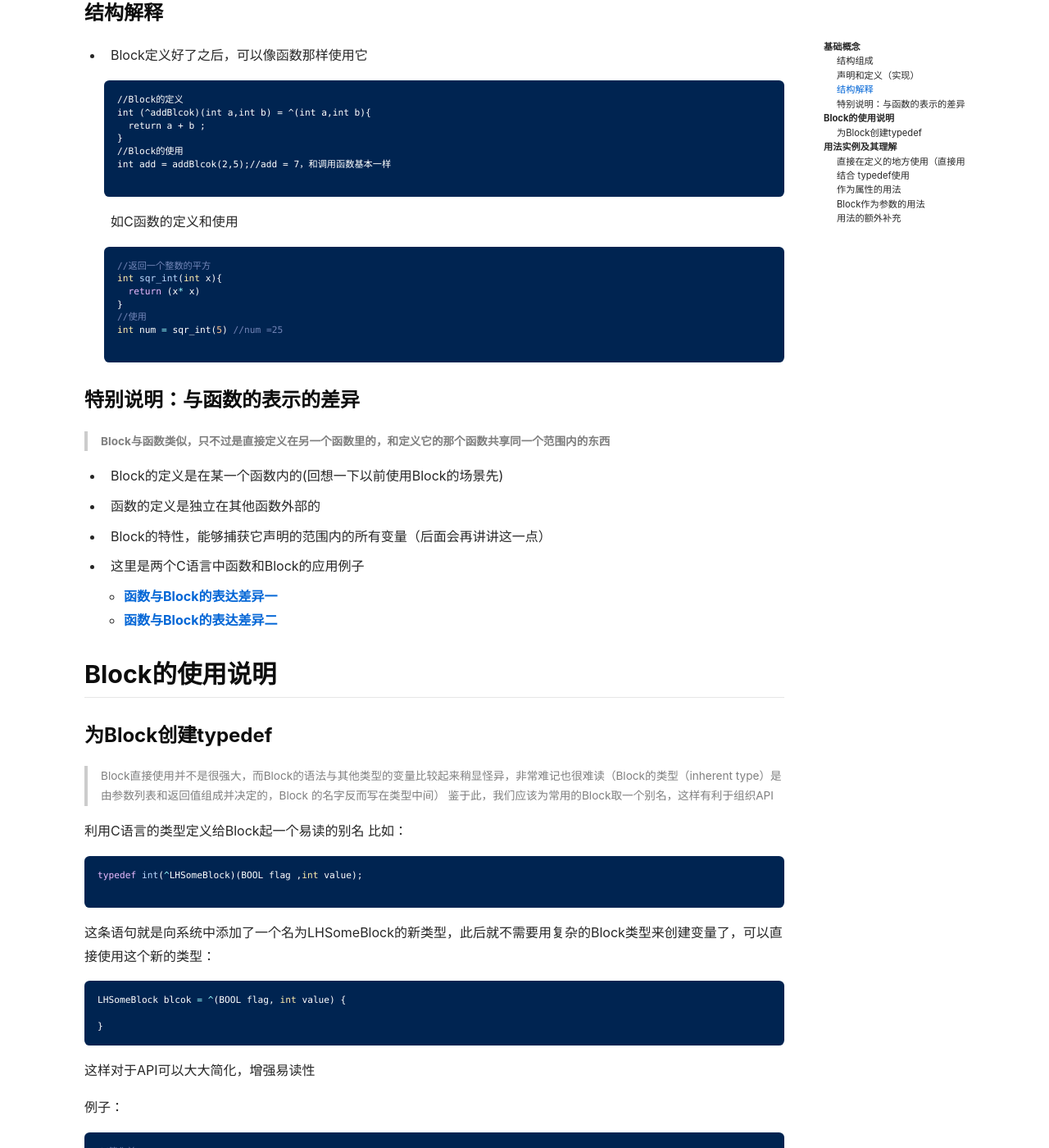
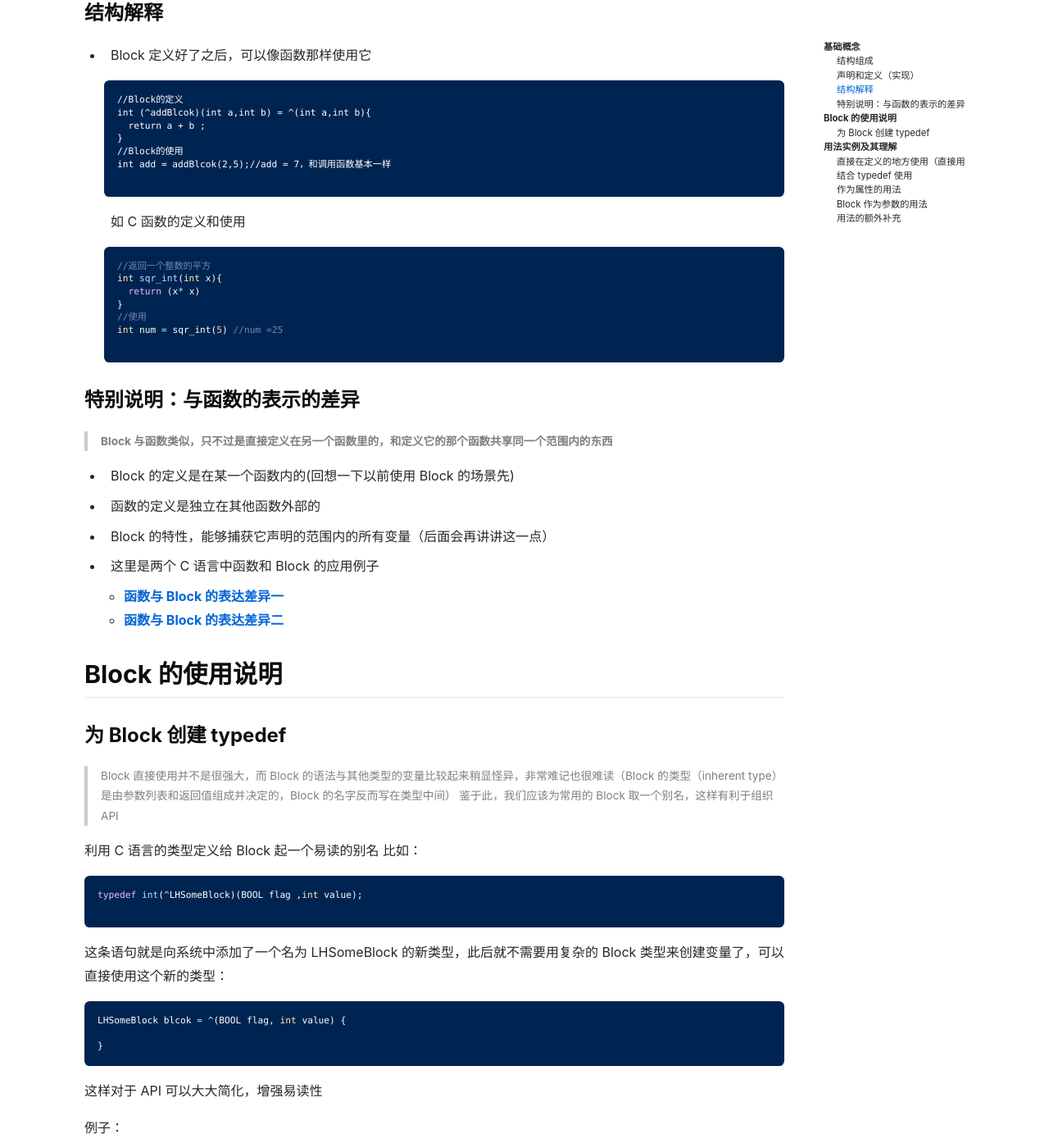
Before and after one commit to lyleLH/lyleLH.github.io, a Jekyll site: the page built from _posts/2017-02-28-How-To-Use-ObjC-Block.md, in a window 1280 px wide and 1400 px high, scrolled down 974 px. Shown: the whole window at 82% size. Built offline with Jekyll 4.4.1, drawn with Linux system fonts in a browser that asks for light colours; nearby versions of some CDN libraries; some of the changed text lies outside the part shown.

````diff
--- a/_posts/2017-02-28-How-To-Use-ObjC-Block.md
+++ b/_posts/2017-02-28-How-To-Use-ObjC-Block.md
@@ -7,8 +7,7 @@
 categories: ["ObjC"]
 ---
 
-
-Block作为语言特性 在Mac OS X 10.4 和iOS4.0之后被加入到GCC编译器中,此特性的支持需要GCC编译器和相关运行期组建,可以在C、C++、Objective-C、和Objective-C++代码中使用
+Block 作为语言特性 在 Mac OS X 10.4 和 iOS4.0 之后被加入到 GCC 编译器中,此特性的支持需要 GCC 编译器和相关运行期组建,可以在 C、C++、Objective-C、和 Objective-C++代码中使用
 
 <!--more-->
 
@@ -20,17 +19,17 @@
 
 `return_type (^block_name)(parameters)`
 
-返回类型+`^`+ `(`Block名称`)`+`(`参数列表`)`
+返回类型+`^`+ `(`Block 名称`)`+`(`参数列表`)`
 
 ### 声明和定义（实现）
 
-声明一个Block
+声明一个 Block
 
 ```c
 int (^addOperationBlock)(int a, int b)
 ```
 
-定义（实现）刚才声明的Block
+定义（实现）刚才声明的 Block
 
 ```c
 ^(int a ,int b){
@@ -40,7 +39,7 @@
 
 ### 结构解释
 
-- Block定义好了之后，可以像函数那样使用它
+- Block 定义好了之后，可以像函数那样使用它
 
   ```
   //Block的定义
@@ -52,7 +51,7 @@
 
   ```
 
-  如C函数的定义和使用
+  如 C 函数的定义和使用
 
   ```c
   //返回一个整数的平方
@@ -66,27 +65,27 @@
 
 ### 特别说明：与函数的表示的差异
 
->**Block与函数类似，只不过是直接定义在另一个函数里的，和定义它的那个函数共享同一个范围内的东西**
+> **Block 与函数类似，只不过是直接定义在另一个函数里的，和定义它的那个函数共享同一个范围内的东西**
 
-- Block的定义是在某一个函数内的(回想一下以前使用Block的场景先)
+- Block 的定义是在某一个函数内的(回想一下以前使用 Block 的场景先)
 
 - 函数的定义是独立在其他函数外部的
 
-- Block的特性，能够捕获它声明的范围内的所有变量（后面会再讲讲这一点）
+- Block 的特性，能够捕获它声明的范围内的所有变量（后面会再讲讲这一点）
 
-- 这里是两个C语言中函数和Block的应用例子
+- 这里是两个 C 语言中函数和 Block 的应用例子
 
-  - [函数与Block的表达差异一](https://github.com/lyleLH/BlockIntro/blob/master/main_v1)
-  - [函数与Block的表达差异二](https://github.com/lyleLH/BlockIntro/blob/master/main_v2)
+  - [函数与 Block 的表达差异一](https://github.com/lyleLH/BlockIntro/blob/master/main_v1)
+  - [函数与 Block 的表达差异二](https://github.com/lyleLH/BlockIntro/blob/master/main_v2)
 
-## Block的使用说明
+## Block 的使用说明
 
-### 为Block创建typedef
+### 为 Block 创建 typedef
 
->Block直接使用并不是很强大，而Block的语法与其他类型的变量比较起来稍显怪异，非常难记也很难读（Block的类型（inherent type）是由参数列表和返回值组成并决定的，Block 的名字反而写在类型中间）
-鉴于此，我们应该为常用的Block取一个别名，这样有利于组织API
+> Block 直接使用并不是很强大，而 Block 的语法与其他类型的变量比较起来稍显怪异，非常难记也很难读（Block 的类型（inherent type）是由参数列表和返回值组成并决定的，Block 的名字反而写在类型中间）
+> 鉴于此，我们应该为常用的 Block 取一个别名，这样有利于组织 API
 
-利用C语言的类型定义给Block起一个易读的别名
+利用 C 语言的类型定义给 Block 起一个易读的别名
 比如：
 
 ```c
@@ -94,7 +93,7 @@
 
 ```
 
-这条语句就是向系统中添加了一个名为LHSomeBlock的新类型，此后就不需要用复杂的Block类型来创建变量了，可以直接使用这个新的类型：
+这条语句就是向系统中添加了一个名为 LHSomeBlock 的新类型，此后就不需要用复杂的 Block 类型来创建变量了，可以直接使用这个新的类型：
 
 ```c
 LHSomeBlock blcok = ^(BOOL flag, int value) {
@@ -102,7 +101,7 @@
 }
 ```
 
-这样对于API可以大大简化，增强易读性
+这样对于 API 可以大大简化，增强易读性
 
 例子：
 
@@ -115,7 +114,7 @@
 
 ```
 
-##  用法实例及其理解
+## 用法实例及其理解
 
 ### 直接在定义的地方使用（直接用）
 
@@ -161,23 +160,23 @@
 }
 ```
 
-对比代码中列出的1、2、3三种方法，Block直接使用的方式显得很弱智 :(
+对比代码中列出的 1、2、3 三种方法，Block 直接使用的方式显得很弱智 :(
 
-###  结合 typedef使用
+### 结合 typedef 使用
 
 > 作为一个新的类型：
 >
-   a.可以直接声明该类型的变量并使用（第一种用法）
-   b.作为某些类的属性
-   c.作为参数出现在某些函数的参数中被调用
->这里继续介绍b和c类用法
+> a.可以直接声明该类型的变量并使用（第一种用法）
+> b.作为某些类的属性
+> c.作为参数出现在某些函数的参数中被调用
+> 这里继续介绍 b 和 c 类用法
 
 ### 作为属性的用法
 
-可以被当成一般的OC对象的属性,有差异的是：
+可以被当成一般的 OC 对象的属性,有差异的是：
 
-- setter方法（或者对实例变量的赋值操作）就是用一个同**类型**(Block的类型（inherent type）是由参数列表和返回值组成并决定的)的Block赋值给这个属性（实例变量），并且可以发挥Block的特性--顺带利用在赋值时的函数内所捕获的值实现了Block
-- getter方法就是调用Block了，就和调用一般的函数一样，需要带上参数
+- setter 方法（或者对实例变量的赋值操作）就是用一个同**类型**(Block 的类型（inherent type）是由参数列表和返回值组成并决定的)的 Block 赋值给这个属性（实例变量），并且可以发挥 Block 的特性--顺带利用在赋值时的函数内所捕获的值实现了 Block
+- getter 方法就是调用 Block 了，就和调用一般的函数一样，需要带上参数
 
 以实现一次登陆的网络请求为例子：
 
@@ -267,11 +266,11 @@
 
 ```
 
-但是这个例子中并不能这样做，因为我的请求方法是模拟的并不是异步的，`viewDidLoad`中执行`loginAPIServerWithUsername`中马上就去调用Block了，但是`viewDidLoad`中的下一句给Block赋值的操作（block的实现）却还没有执行，导致Block为空
+但是这个例子中并不能这样做，因为我的请求方法是模拟的并不是异步的，`viewDidLoad`中执行`loginAPIServerWithUsername`中马上就去调用 Block 了，但是`viewDidLoad`中的下一句给 Block 赋值的操作（block 的实现）却还没有执行，导致 Block 为空
 
-### Block作为参数的用法
+### Block 作为参数的用法
 
-作为参数的用法就比较简单了，函数在被调用的时候，block的调用其实是在当前API函数的内部的，作为参数的block需要在API被调用的时候被实现
+作为参数的用法就比较简单了，函数在被调用的时候，block 的调用其实是在当前 API 函数的内部的，作为参数的 block 需要在 API 被调用的时候被实现
 
 `LHLoginModel.h`
 
@@ -339,9 +338,10 @@
 ### 用法的额外补充
 
 - 注意循环引用
-- 注意block作为属性的内存管理语义
-- block调用前注意检查是否为空
-- block捕获的变量不能再其内部修改，除非加上一些修饰符
+- 注意 block 作为属性的内存管理语义
+- block 调用前注意检查是否为空
+- block 捕获的变量不能再其内部修改，除非加上一些修饰符
 
 ---
+
 [原文链接](https://github.com/lyleLH/BlockIntro)
````
Also changed, not shown: _posts/2022-10-08-component-manage-platform.md (+36 -39 lines), _posts/2022-12-02-BST.md (+57 -0 lines), _posts/2023-01-09-new-year.md (added, +35 -0 lines), _posts/2023-02-16-objc-runtime-tips-01.md (added, +48 -0 lines), _posts/2023-03-08-fullstack-development-with-react.md (added, +13 -0 lines), assets/2022-11/tree_traversal.jpg (added).
